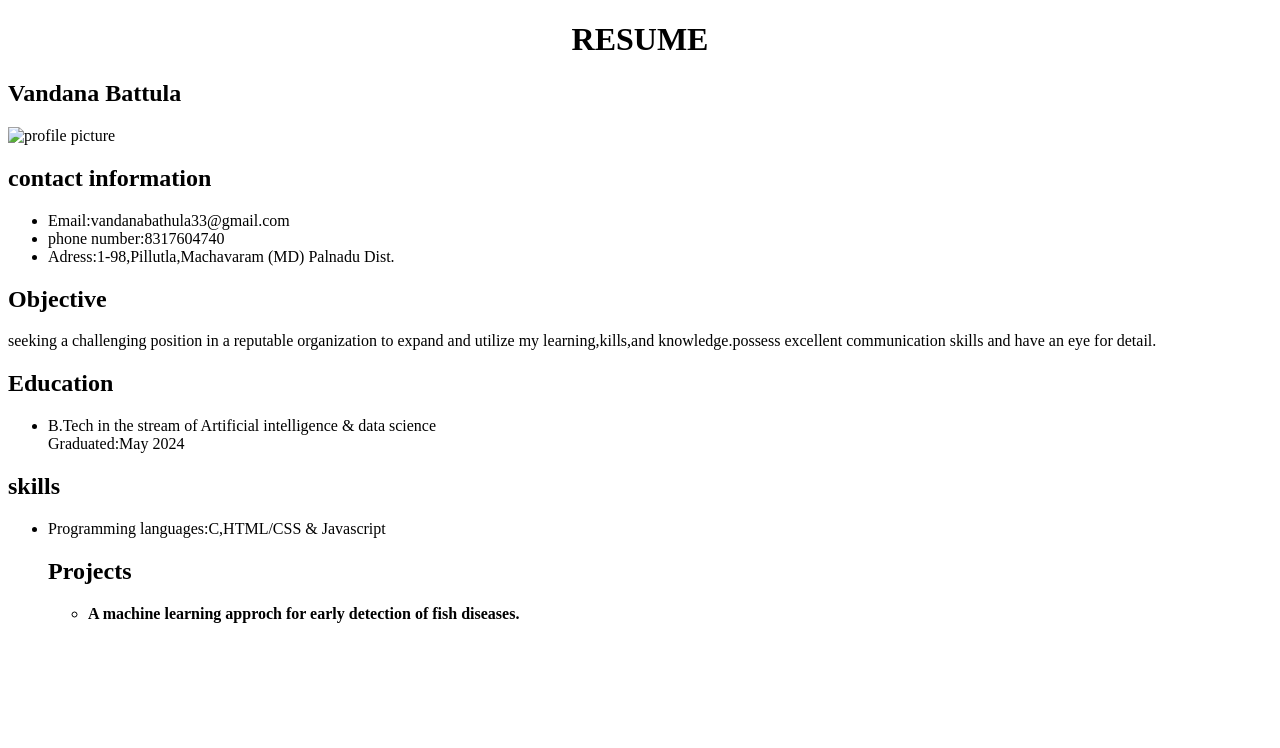
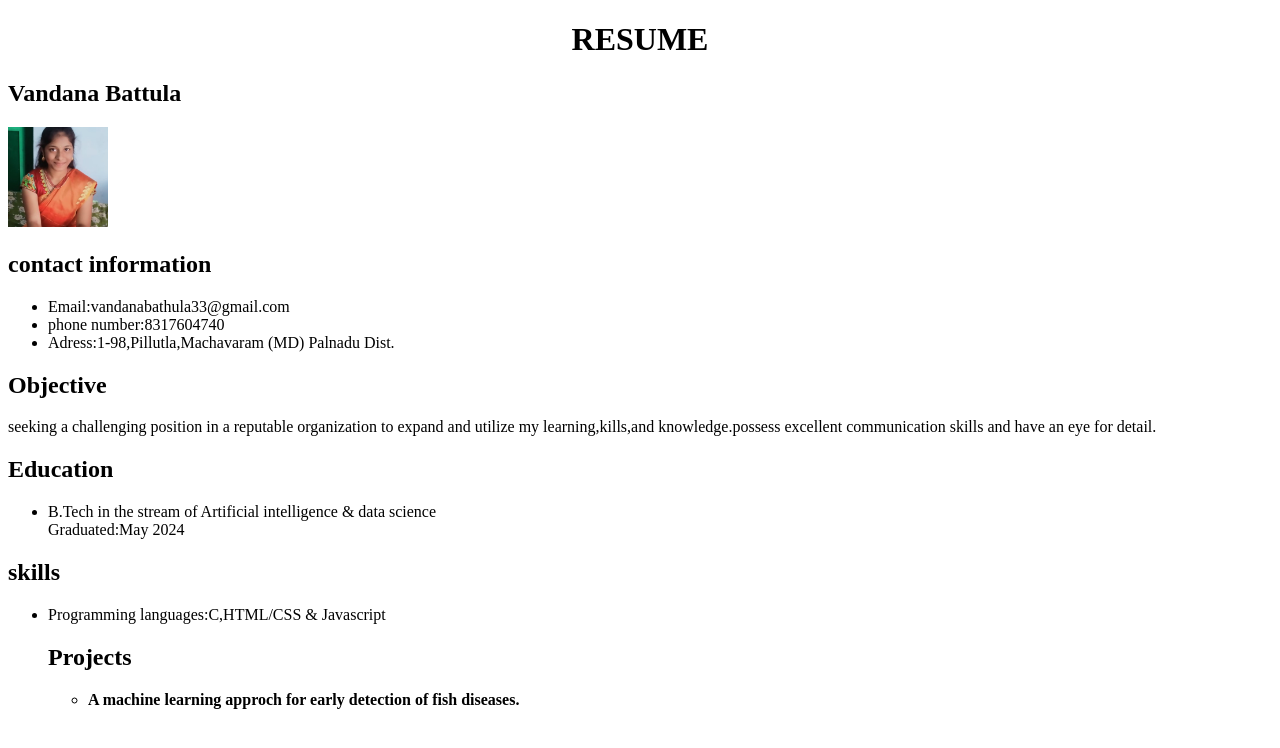
Before and after one commit to vandhanab/27july, a plain HTML site: page resume.html in a window 1280 px wide. Drawn offline with Linux system fonts and the light colour scheme.

Commit message:
Update resume.html

```diff
--- a/resume.html
+++ b/resume.html
@@ -8,7 +8,7 @@
 <body>
     <h1><center>RESUME</h1>
     <h2>Vandana Battula</h2>
-    <img src="../26jul/vandu.jpg" alt="profile picture" width="100" height="100">
+    <img src="./vandu.jpg" alt="profile picture" width="100" height="100">
     <h2>
         contact information
     </h2>
```
